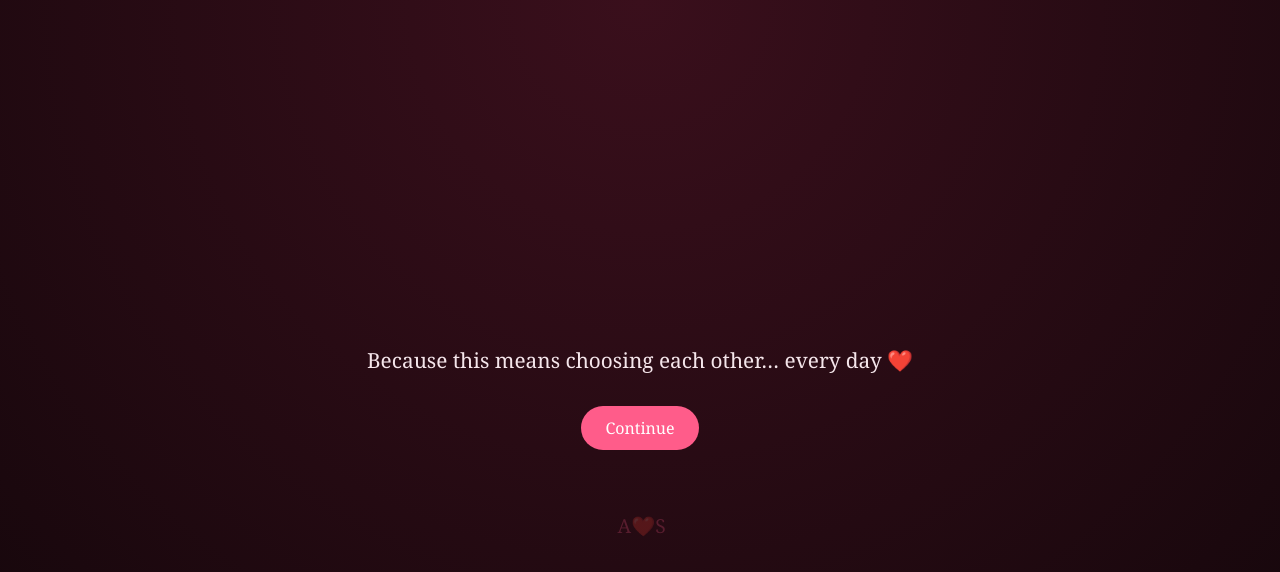
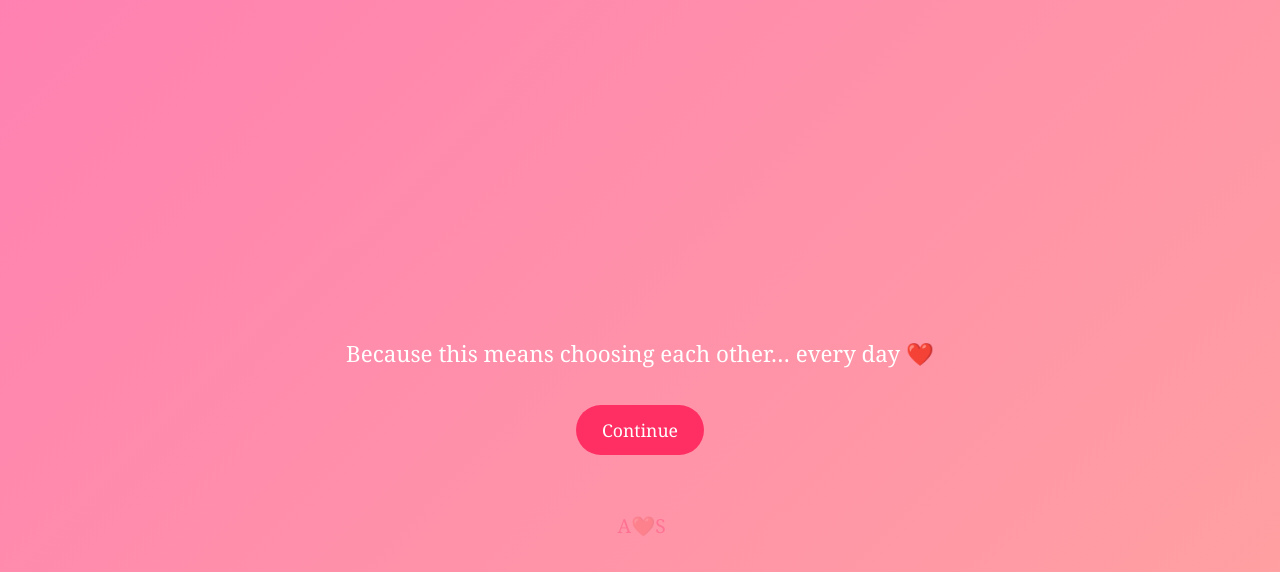
Before and after one commit to akHEPcode/valentine, a plain HTML site: page yes.html in a window 1280 px wide. Shown: the top 572 px of the page. Drawn offline with Linux system fonts and the light colour scheme.

Commit message:
Update style.css

```diff
--- a/style.css
+++ b/style.css
@@ -7,74 +7,98 @@
 
 body {
   height: 100vh;
-  background: radial-gradient(circle at top, #3a0f1c, #12060a);
-  color: #f5e6eb;
+  overflow: hidden;
+  background: linear-gradient(135deg, #ff758c, #ff7eb3, #ffb199);
+  background-size: 300% 300%;
+  animation: bgMove 12s ease infinite;
+  color: white;
   display: flex;
   justify-content: center;
   align-items: center;
   text-align: center;
-  padding: 2rem;
-  overflow: hidden;
+}
+
+@keyframes bgMove {
+  0% { background-position: 0% 50%; }
+  50% { background-position: 100% 50%; }
+  100% { background-position: 0% 50%; }
 }
 
 .container {
   max-width: 700px;
   animation: fadeIn 1.5s ease;
+  position: relative;
+  z-index: 2;
 }
 
 h1 {
-  font-size: 2rem;
+  font-size: 2.3rem;
   margin-bottom: 1.5rem;
 }
 
 p {
-  font-size: 1.3rem;
+  font-size: 1.4rem;
   line-height: 1.8;
   margin-bottom: 1.2rem;
 }
 
 .bn {
-  font-size: 1.2rem;
-  opacity: 0.85;
+  font-size: 1.3rem;
+  opacity: 0.9;
 }
 
 button {
-  padding: 0.7rem 1.5rem;
-  border-radius: 25px;
+  padding: 0.8rem 1.6rem;
+  border-radius: 30px;
   border: none;
   cursor: pointer;
-  margin: 0.5rem;
-  font-size: 1rem;
+  margin: 0.7rem;
+  font-size: 1.1rem;
+  transition: 0.3s ease;
 }
 
 .primary {
-  background: #ff5c8a;
+  background: #ff2e63;
   color: white;
 }
 
 .secondary {
-  background: #555;
+  background: #444;
   color: white;
+  position: relative;
 }
 
-a.button-link {
-  text-decoration: none;
+button:hover {
+  transform: scale(1.1);
 }
 
 @keyframes fadeIn {
-  from { opacity: 0; }
-  to { opacity: 1; }
+  from { opacity: 0; transform: translateY(20px);}
+  to { opacity: 1; transform: translateY(0);}
 }
 
-/* A❤️S Hearts */
-.heart {
+/* Floating romantic shapes */
+.floating {
   position: absolute;
-  color: #ff5c8a;
-  font-size: 18px;
-  animation: floatUp 6s linear infinite;
+  font-size: 20px;
+  animation: floatUp 10s linear infinite;
+  opacity: 0.6;
 }
 
 @keyframes floatUp {
+  from { transform: translateY(100vh); }
+  to { transform: translateY(-10vh); }
+}
+
+/* YES hearts */
+.heart {
+  position: absolute;
+  font-size: 20px;
+  color: #ff004f;
+  animation: floatHearts 6s linear infinite;
+}
+
+@keyframes floatHearts {
   from { transform: translateY(100vh); opacity: 1; }
   to { transform: translateY(-10vh); opacity: 0; }
 }
```
